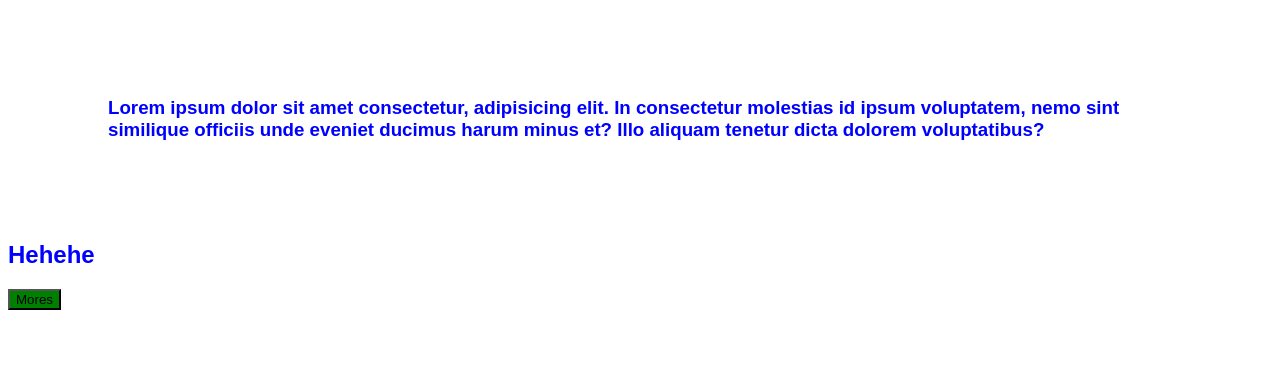
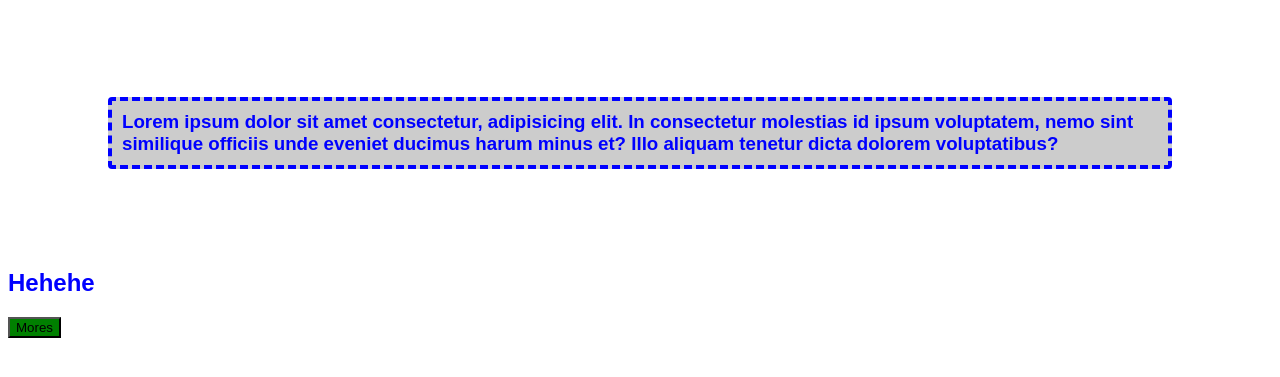
Before and after one commit to owentr1369/less-css-learning, a plain HTML site: page index.html in a window 1280 px wide. Shown: the part 101-478 px from the top of the page. Drawn offline with Linux system fonts and the light colour scheme.

Commit message:
mixins p2

```diff
--- a/index.html
+++ b/index.html
@@ -12,7 +12,7 @@
     <header><h1>Less CSS</h1></header>
     <main>
       <p>Hello Hello</p>
-      <h3>
+      <h3 class="fancier-border">
         Lorem ipsum dolor sit amet consectetur, adipisicing elit. In consectetur
         molestias id ipsum voluptatem, nemo sint similique officiis unde eveniet
         ducimus harum minus et? Illo aliquam tenetur dicta dolorem voluptatibus?
--- a/style.less
+++ b/style.less
@@ -1,19 +1,33 @@
+// Mixins p1
+
 @theme-color: blue;
 @p-margin-size: 100px;
 
 html {
-    color: @theme-color;
-    font-family: sans-serif;
-
+  color: @theme-color;
+  font-family: sans-serif;
 }
 header {
-    color: @theme-color;
+  color: @theme-color;
 }
 
 button {
-    background: green;
+  background: green;
 }
 
-h3{
-    margin: @p-margin-size;
+h3 {
+  margin: @p-margin-size;
 }
+
+// Mixins p2
+
+.fancy-border(@size: 1px, @color: black) {
+  border: @size dashed @color;
+}
+
+.fancier-border {
+  .fancy-border(4px, blue);
+  background: #ccc;
+  padding: 10px;
+  border-radius: 4px;
+}
```
Also changed, not shown: style.css.
